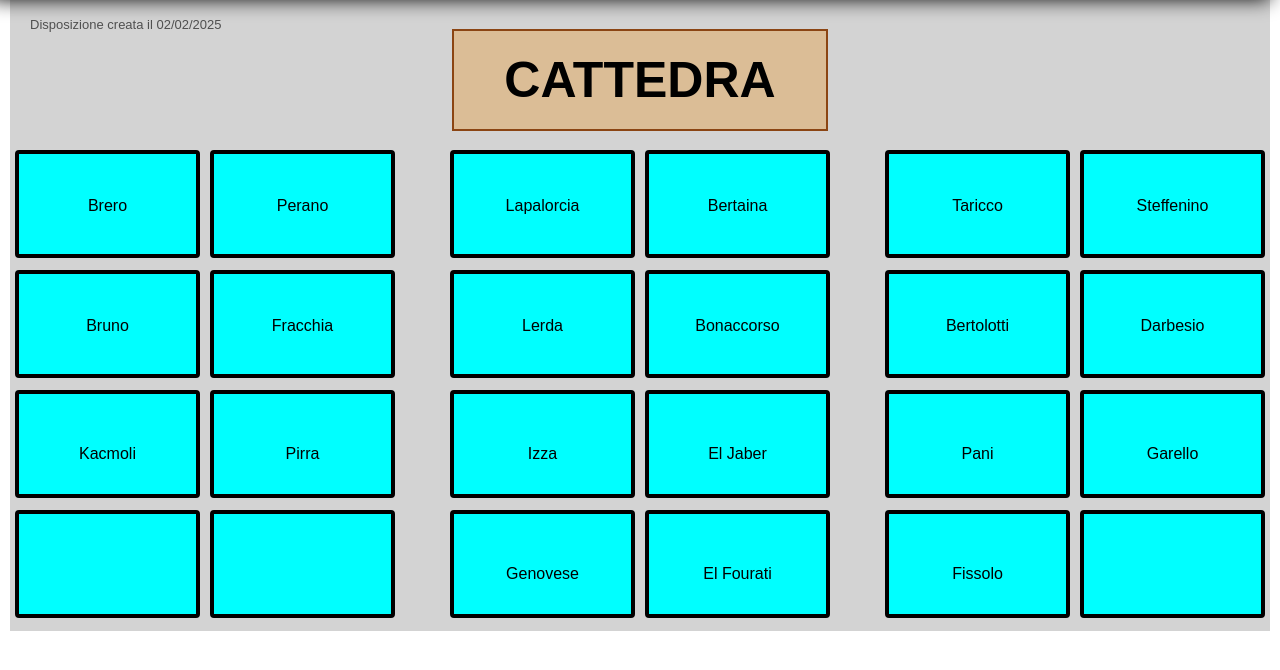
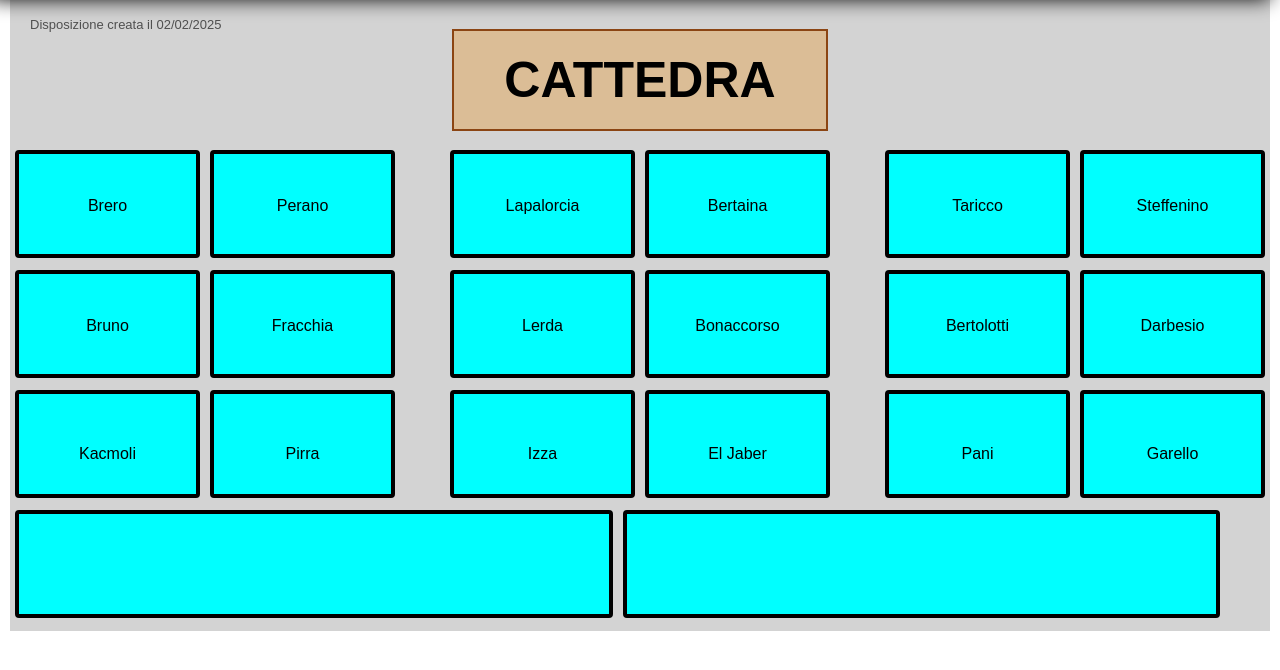
Before and after one commit to MichelePerano1/PostiScuola4.0, a Django app: page / in a window 1280 px wide. Shown: the part 61-731 px from the top of the page. Run offline with Django 5.2, Linux system fonts and the light colour scheme; data comes from the database, SQL or seed files in the repository; some libraries are stand-ins or nearby versions.

Commit message:
Update posti.html

```diff
--- a/posti/templates/NotLoggedInView/posti.html
+++ b/posti/templates/NotLoggedInView/posti.html
@@ -58,21 +58,35 @@
             {% endif %}
         {% endfor %}
 </div>
-        <div class="fila" >
-            <div class="formOut"  >
+        <div class="fila">
+
+                {%for field in form %}
+                {% if forloop.counter0 >= 18 and forloop.counter0 < 20 %}
+                <div class="formIn
+                                {% if results|index:forloop.counter0 == 'error' %} errorFormIn
+                                {% endif %}
+                                {% if forloop.counter0|modulo:6 == 1  %} prima-riga
+                                {% endif %}">
+                    <div><p class="form-label">Posto {{ forloop.counter0|add:1 }}</p></div>
+                    {{ field|add_class:"formBox" }}
+                </div>
+                {% endif %}
+                {% endfor %}
+                <div class="formIn">
                     <div><p class="form-label"></p></div>
                 </div>
-            <div class="formOut
-                            seconda-riga" >
+                <div class="formIn prima-riga">
                     <div><p class="form-label"></p></div>
                 </div>
-            {%for nome in posti %}
-            {% if forloop.counter0 >= 18 %}
-
-            <div class="formOut
-                            {% if forloop.counter0|modulo:6 == 1 %} prima-riga
+                {%for field in form %}
+                {% if forloop.counter0 >= 20 %}
+                <div class="formIn
+                                {% if results|index:forloop.counter0 == 'error' %} errorFormIn
+                                {% endif %}
+                                {% if forloop.counter0|modulo:6 == 1  %} prima-riga
                                 {% endif %}">
-                <div><p class="form-label"></p>{{nome}}</div>
+                    <div><p class="form-label">Posto {{ forloop.counter0|add:1 }}</p></div>
+                    {{ field|add_class:"formBox" }}
                 </div>
                 {% endif %}
                 {% endfor %}
@@ -81,4 +95,5 @@
 
 
 
+
 {% endblock %}
```
Lines whose indentation alone changed are shown as unchanged.
